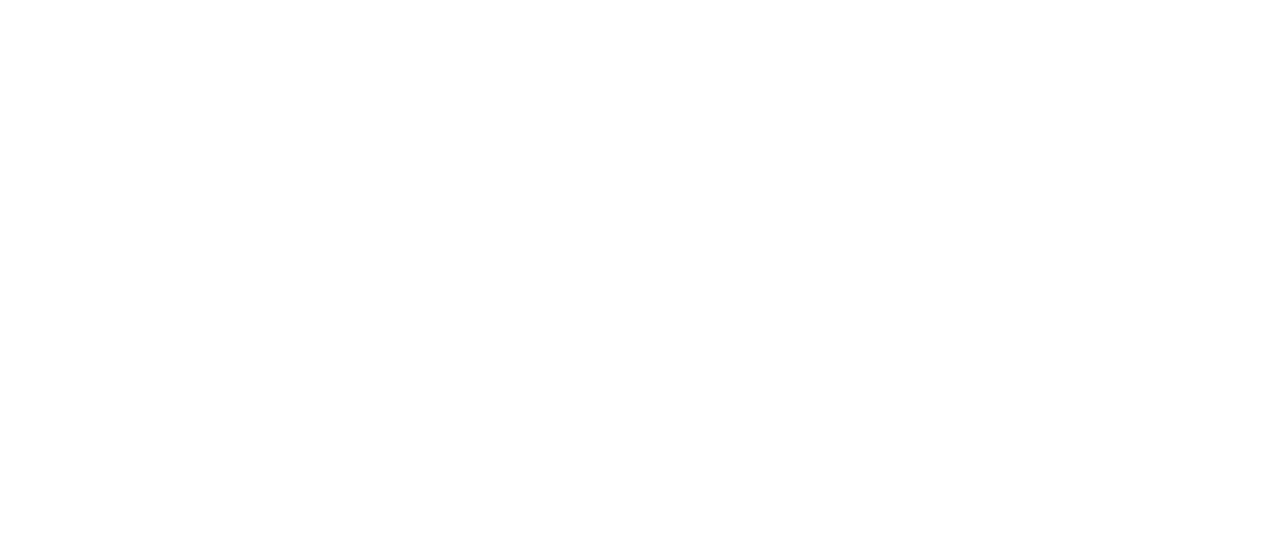
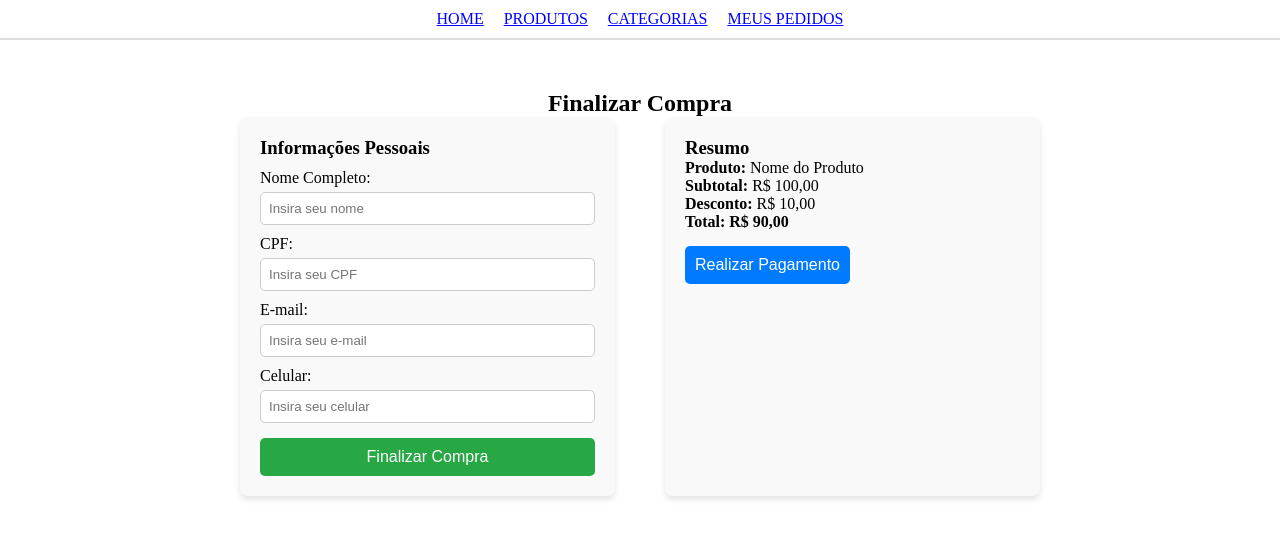
Before and after one commit to DaviBertassoneSPKirisawa/colorama, an Angular app in the folder colorama/: page /pagamento in a window 1280 px wide. Before the commit this address led to /. Shown: the top 538 px of the page. Built offline with nearby package versions, Linux system fonts and the light colour scheme.

Commit message:
Erro de pasta consertado

```diff
--- a/colorama/package.json
+++ b/colorama/package.json
@@ -18,6 +18,7 @@
     "@angular/platform-browser": "^16.2.0",
     "@angular/platform-browser-dynamic": "^16.2.0",
     "@angular/router": "^16.2.0",
+    "ngx-qrcode": "^0.1.0-rc.1",
     "rxjs": "~7.8.0",
     "tslib": "^2.3.0",
     "zone.js": "~0.13.0"
--- a/colorama/src/app/app-routing.module.ts
+++ b/colorama/src/app/app-routing.module.ts
@@ -2,11 +2,13 @@
 import { RouterModule, Routes } from '@angular/router';
 import { LoginComponent } from './login/login.component';
 import { CadastroComponent } from './cadastro/cadastro.component';
+import { PagamentoComponent } from './pagamento/pagamento.component'; // Importando o componente de pagamento
 
 const routes: Routes = [
   { path: '', redirectTo: 'login', pathMatch: 'full' },
   { path: 'login', component: LoginComponent },
   { path: 'cadastro', component: CadastroComponent },
+  { path: 'pagamento', component: PagamentoComponent }, // Adicionando a rota do pagamento
 ];
 
 @NgModule({
--- a/colorama/src/app/app.module.ts
+++ b/colorama/src/app/app.module.ts
@@ -7,12 +7,14 @@
 import { AppComponent } from './app.component';
 import { LoginComponent } from './login/login.component';
 import { CadastroComponent } from './cadastro/cadastro.component';
+import { PagamentoComponent } from './pagamento/pagamento.component';
 
 @NgModule({
   declarations: [
     AppComponent,
     LoginComponent,
     CadastroComponent,
+    PagamentoComponent,
   ],
   imports: [
     BrowserModule,
--- /dev/null
+++ b/colorama/src/app/pagamento/pagamento.component.css
@@ -0,0 +1,101 @@
+.menu {
+    display: flex;
+    gap: 20px;
+    justify-content: center;
+    padding: 10px;
+    background-color: white;
+    border-bottom: 2px solid #ddd;
+    margin-bottom: 20px;
+  }
+
+  .menu-item {
+    font-size: 16px;
+    color: blue;
+    text-decoration: underline;
+    cursor: pointer;
+  }
+
+  .menu-item:hover {
+    color: darkblue;
+  }
+.container {
+    text-align: center;
+    margin-top: 50px;
+  }
+
+  .pagamento-container {
+    display: flex;
+    justify-content: space-between;
+    max-width: 800px;
+    margin: auto;
+    gap: 50px;
+  }
+
+  .informacoes, .resumo {
+    flex: 1;
+    text-align: left;
+    background: #f9f9f9;
+    padding: 20px;
+    border-radius: 8px;
+    box-shadow: 0px 4px 6px rgba(0, 0, 0, 0.1);
+  }
+
+  form {
+    display: flex;
+    flex-direction: column;
+  }
+
+  form label {
+    margin-top: 10px;
+  }
+
+  form input {
+    padding: 8px;
+    margin-top: 5px;
+    border: 1px solid #ccc;
+    border-radius: 5px;
+  }
+
+  button {
+    margin-top: 15px;
+    padding: 10px;
+    font-size: 16px;
+    cursor: pointer;
+    background-color: #28a745;
+    color: white;
+    border: none;
+    border-radius: 5px;
+  }
+
+  button:hover {
+    background-color: #218838;
+  }
+
+  .btn-pagamento {
+    background-color: #007bff;
+  }
+
+  .btn-pagamento:hover {
+    background-color: #0056b3;
+  }
+
+  .opcoes-pagamento {
+    margin-top: 20px;
+  }
+
+  .opcoes-pagamento button {
+    display: block;
+    width: 100%;
+    margin: 5px 0;
+    padding: 10px;
+    background-color: #ffc107;
+    border: none;
+    color: black;
+    font-size: 16px;
+    cursor: pointer;
+    border-radius: 5px;
+  }
+
+  .opcoes-pagamento button:hover {
+    background-color: #e0a800;
+  }
--- /dev/null
+++ b/colorama/src/app/pagamento/pagamento.component.html
@@ -0,0 +1,52 @@
+<div class="menu">
+    <span class="menu-item">HOME</span>
+    <span class="menu-item">PRODUTOS</span>
+    <span class="menu-item">CATEGORIAS</span>
+    <span class="menu-item">MEUS PEDIDOS</span>
+  </div>
+
+  <div class="container">
+    <h2>Finalizar Compra</h2>
+
+    <div class="pagamento-container">
+      <!-- Formulário de Informações Pessoais -->
+      <div class="informacoes">
+        <h3>Informações Pessoais</h3>
+        <form>
+          <label for="nome">Nome Completo:</label>
+          <input type="text" id="nome" placeholder="Insira seu nome" required>
+
+          <label for="cpf">CPF:</label>
+          <input type="text" id="cpf" placeholder="Insira seu CPF" required>
+
+          <label for="email">E-mail:</label>
+          <input type="email" id="email" placeholder="Insira seu e-mail" required>
+
+          <label for="celular">Celular:</label>
+          <input type="tel" id="celular" placeholder="Insira seu celular" required>
+
+          <button type="submit">Finalizar Compra</button>
+        </form>
+      </div>
+
+      <!-- Resumo da Compra -->
+      <div class="resumo">
+        <h3>Resumo</h3>
+        <p><strong>Produto:</strong> Nome do Produto</p>
+        <p><strong>Subtotal:</strong> R$ 100,00</p>
+        <p><strong>Desconto:</strong> R$ 10,00</p>
+        <h4><strong>Total:</strong> R$ 90,00</h4>
+
+        <button class="btn-pagamento" (click)="mostrarOpcoesPagamento()">Realizar Pagamento</button>
+
+        <!-- Opções de pagamento -->
+        <div *ngIf="exibirOpcoesPagamento" class="opcoes-pagamento">
+          <h4>Escolha o Método de Pagamento</h4>
+          <button (click)="selecionarPagamento('credito')">Cartão de Crédito</button>
+          <button (click)="selecionarPagamento('debito')">Cartão de Débito</button>
+          <button (click)="selecionarPagamento('pix')">Pix</button>
+          <button (click)="selecionarPagamento('boleto')">Boleto Bancário</button>
+        </div>
+      </div>
+    </div>
+  </div>
--- /dev/null
+++ b/colorama/src/app/pagamento/pagamento.component.ts
@@ -0,0 +1,19 @@
+import { Component } from '@angular/core';
+
+@Component({
+  selector: 'app-pagamento',
+  templateUrl: './pagamento.component.html',
+  styleUrls: ['./pagamento.component.css']
+})
+export class PagamentoComponent {
+  metodoSelecionado: string = '';
+  exibirOpcoesPagamento: boolean = false;
+
+  mostrarOpcoesPagamento() {
+    this.exibirOpcoesPagamento = true;
+  }
+
+  selecionarPagamento(metodo: string) {
+    this.metodoSelecionado = metodo;
+  }
+}
```
Also changed, not shown: 2 other files (tests, documents, lock files or other folders).
